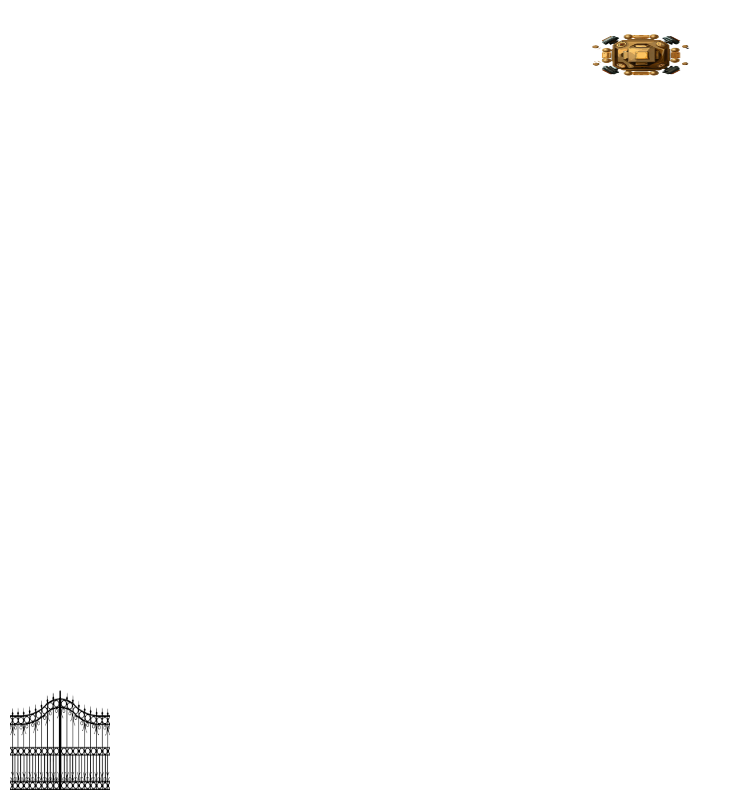
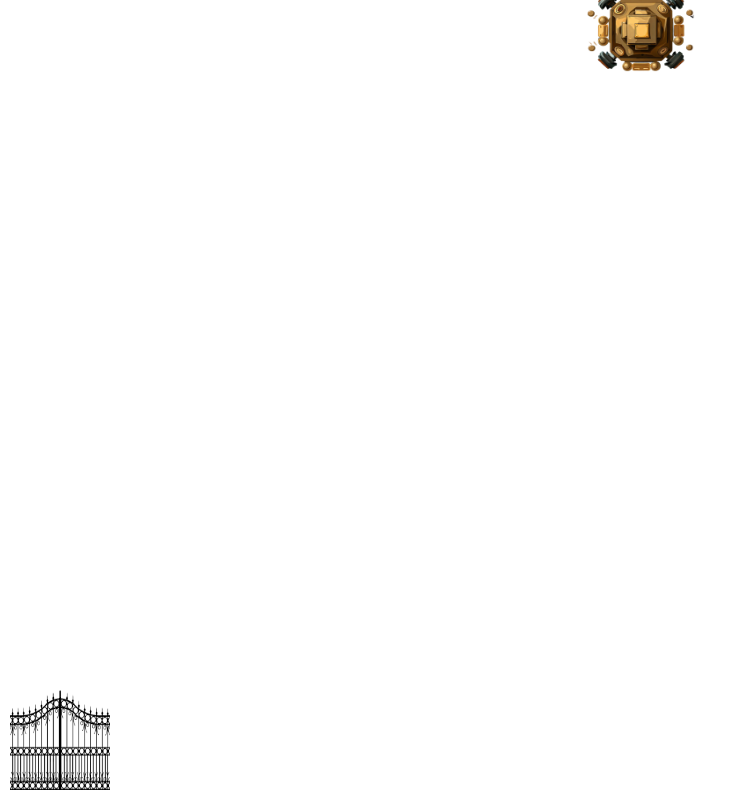
Before and after one commit to mpowerrenterprise/virtual-driving, a plain HTML site: page index.html in a window 1280 px wide. Shown: the whole page, without its empty margins (0-747 px from the left). Drawn offline with Linux system fonts and the light colour scheme.

Commit message:
fix: change the size of the tank

```diff
--- a/index.html
+++ b/index.html
@@ -18,8 +18,8 @@
 
         #car {
 
-            width: 100px;
-            height: 50px;
+            width: 110px;
+            height: 100px;
             position: absolute;
             transform: translateX(-50%);
         }
```
